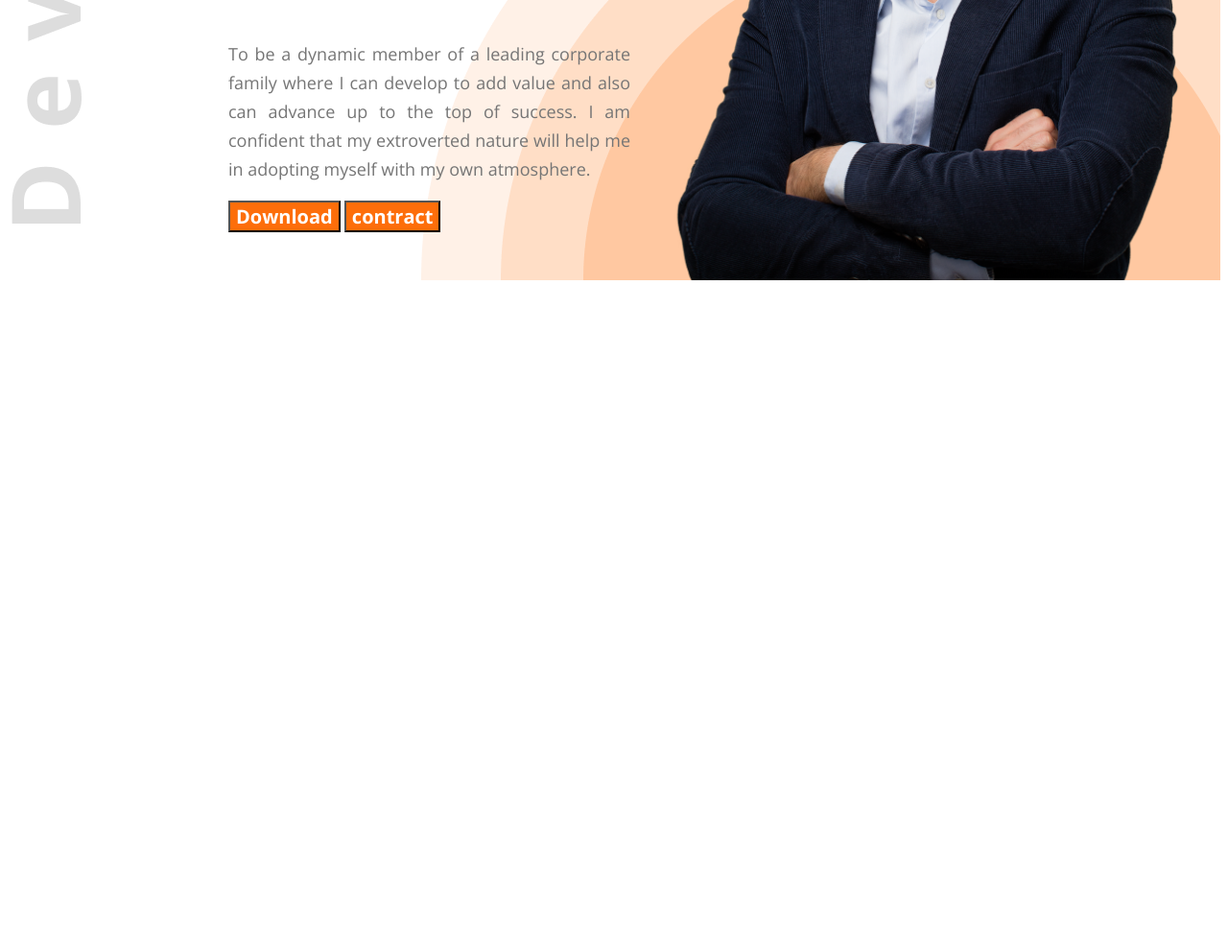
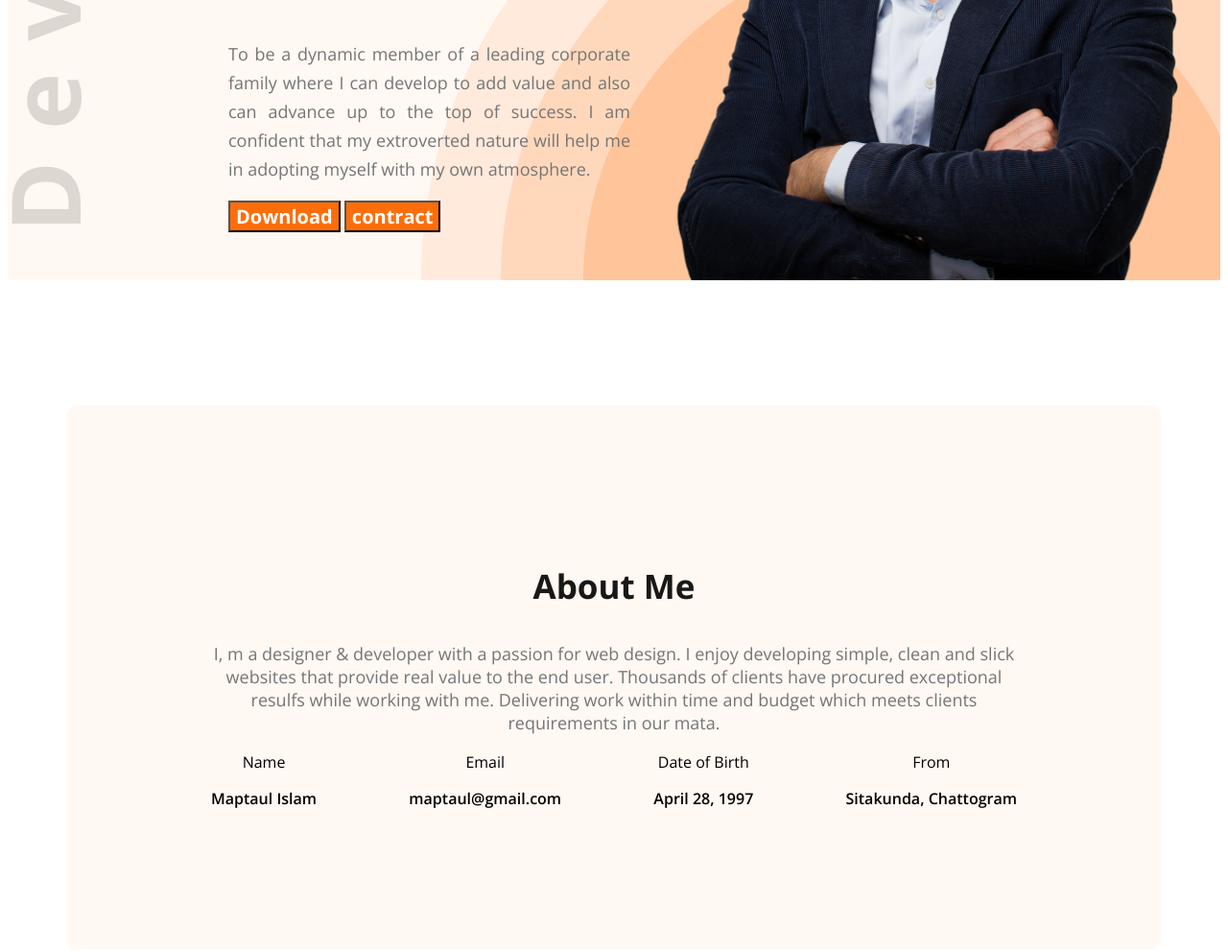
Before and after one commit to Maptaul/web-dev-portpolio, a plain HTML site: page index.html in a window 1280 px wide. Shown: the part 538-1530 px from the top of the page at 96% size. Before the commit the page ends 838 px from the top, so only its background shows below. Drawn offline with nearby package versions, Linux system fonts and the light colour scheme.

Commit message:
2nd page

```diff
--- a/Style/style.css
+++ b/Style/style.css
@@ -7,6 +7,10 @@
   }
 
 /* shared style */
+.secondary-bg{
+    background-color: #fff8f3;
+}
+
 .text-primary{
     color: rgb(253, 110, 10);
 }
@@ -23,6 +27,17 @@
     line-height: 27px;
     letter-spacing: 0%;
     text-align: left;
+}
+
+.section-tittle{
+    font-size: 35px;
+    font-weight: bold;
+    color: #181818;
+}
+
+.section-description{
+    font-size: 18px;
+    color: #757575;
 }
 
 /* header */
@@ -90,3 +105,25 @@ nav li a{
     letter-spacing: 0%;
     text-align: justify;
 }
+
+/* main style */
+main{
+    max-width: 1140px;
+    margin: 0 auto;
+
+}
+
+/* .about style */
+.about{
+    border-radius: 10px;
+    padding: 130px 150px;
+    text-align: center;
+    margin-top: 130px;
+}
+.about-items{
+    display: flex;
+    justify-content: space-between;
+}
+.item-description{
+    font-weight: 600;
+}
--- a/index.html
+++ b/index.html
@@ -10,7 +10,7 @@
     <title>Web Developer Portfolio</title>
 </head>
 <body class="open-sans-normal">
-    <header class="header">
+    <header class="header secondary-bg">
         <nav>
             <h3 class="nav-title"> Mapta<span class="text-primary">u</span>l</h3>
             <ul>
@@ -31,7 +31,29 @@
         </div>
     </header>
     <main>
-
+        <section class="about secondary-bg">
+            <h3 class="section-tittle"> About Me </h3>
+            <p class="section-description"> I, m a designer & developer with a passion for web design. I enjoy developing simple, clean and slick websites that provide real value to the end user. Thousands of clients have procured exceptional resulfs while working with me. Delivering work within time and budget which meets clients requirements in our mata.</p>
+            <!-- .about-item*4>p.item-title+p.item-description -->
+            <div class="about-items">
+                <div class="about-item">
+                    <div class="item-title"> Name</div>
+                    <p class="item-description"> Maptaul Islam</p>
+                </div>
+                <div class="about-item">
+                    <div class="item-title">Email</div>
+                    <p class="item-description">maptaul@gmail.com</p>
+                </div>
+                <div class="about-item">
+                    <div class="item-title">Date of Birth </div>
+                    <p class="item-description"> April 28, 1997</p>
+                </div>
+                <div class="about-item">
+                    <div class="item-title"> From</div>
+                    <p class="item-description">Sitakunda, Chattogram</p>
+                </div>
+            </div>
+        </section>
     </main>
     <footer>
 
```
